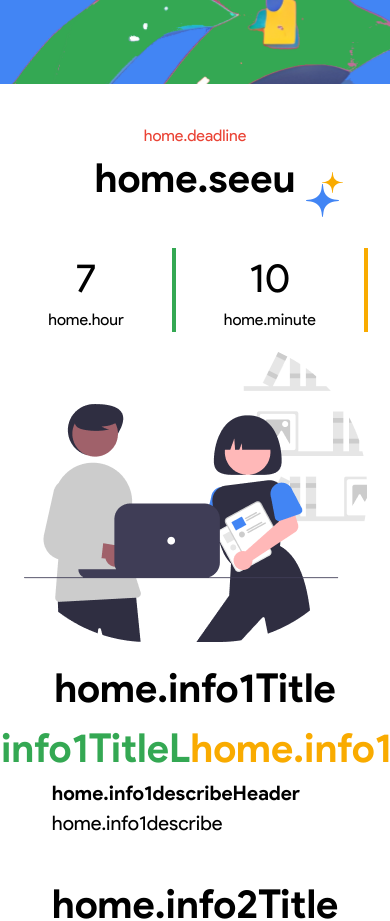
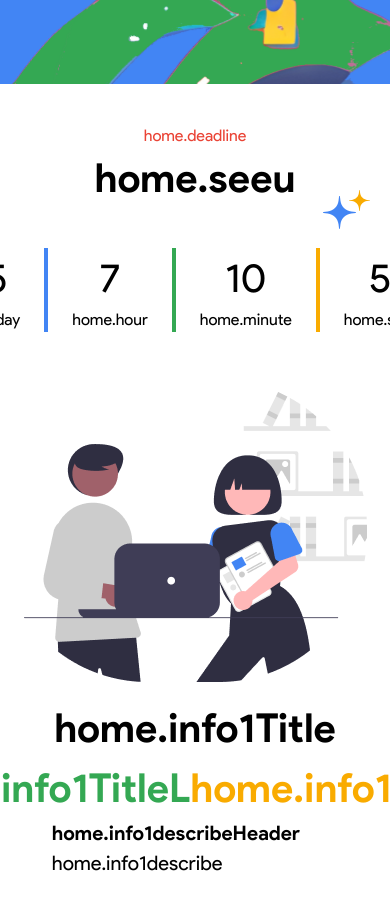
Before and after one commit to ThisTine/malong, a SvelteKit app: page /1 in a window 390 px wide. Shown: the part 780-1701 px from the top of the page. Built offline with nearby package versions, Linux system fonts and the light colour scheme; no server answers.

Commit message:
[Update] Countdown responsive fix

```diff
--- a/src/components/countdown/CountDown.svelte
+++ b/src/components/countdown/CountDown.svelte
@@ -1,8 +1,8 @@
 <script lang="ts">
-	import { onMount } from "svelte";
+	import { onMount } from 'svelte';
 	import { t, locale } from '$lib/translation/translations';
 
-	let endDate = new Date("2024-02-10T00:00:00");
+	let endDate = new Date('2024-02-10T00:00:00');
 	let days = 0,
 		hours = 0,
 		minutes = 0,
@@ -41,14 +41,14 @@
 </script>
 
 <div>
-	<div class="flex flex-col items-center justify-center mt-10 text-black">
+	<div class="flex flex-col items-center justify-center my-10 text-black">
 		<h1 class="text-[#EA4335] text-[1rem]">{$t('home.deadline')}</h1>
 		<div class="relative">
-		<h1 class="font-bold text-[2.5rem] text-black">{$t('home.seeu')}</h1>
-		<img class="absolute top-[60%] left-[105%]" src="soft.svg" alt="star">
-		<img class="absolute top-[40%] left-[113%]" src="yellow.svg" alt="star">
+			<h1 class="font-bold max-sm:w-[20rem] text-[2.5rem] text-black text-pretty text-center">{$t('home.seeu')}</h1>
+			<img class="absolute top-[80%] left-[90%] sm:top-[60%] sm:left-[105%] " src="soft.svg" alt="star" />
+			<img class="absolute top-[70%] left-[98%] sm:top-[40%] sm:left-[113%] " src="yellow.svg" alt="star" />
 		</div>
-	  <div class="flex flex-row gap-12 pt-10">
+		<div class="flex flex-row max-md:gap-6 gap-12 pt-10">
 			<div class="flex flex-col justify-center items-center">
 				<h1 class="text-[2.5rem]">{days}</h1>
 				<div class="text-[1rem]">{formatTime(seconds, $t('home.day'))}</div>
```
Lines whose indentation alone changed are shown as unchanged.
